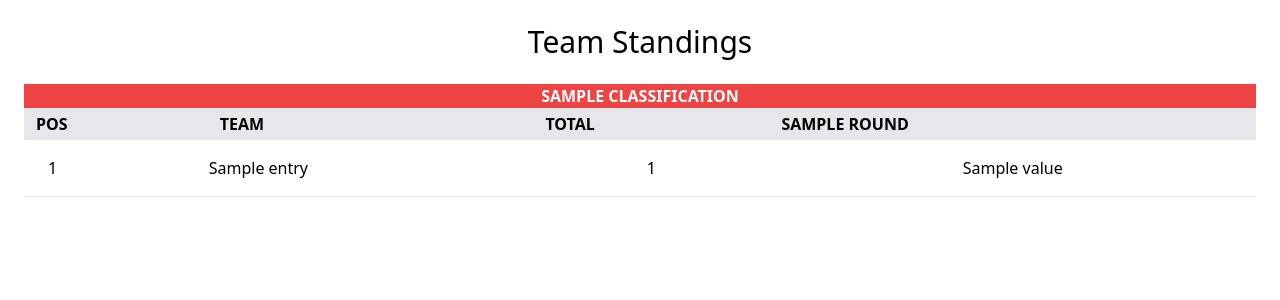
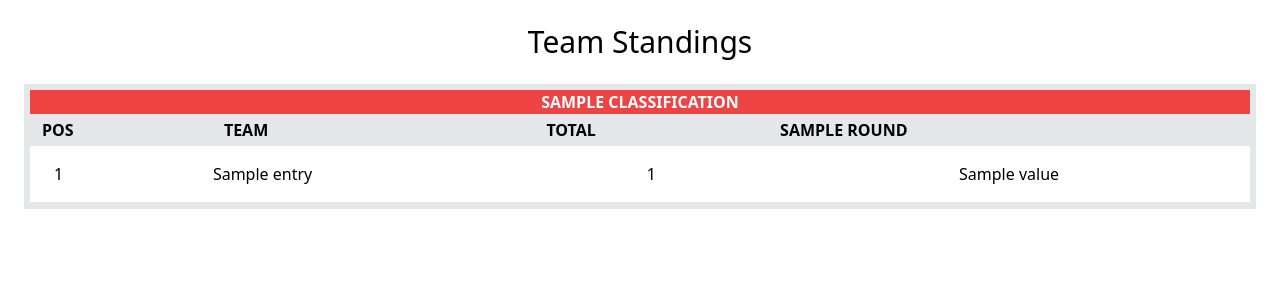
Before and after one commit to woobrendan/points_calculator, a Django app: template points_calculator/standings/templates/standing/team_standing.html in a window 1280 px wide. Shown: the part 89-389 px from the top of the page. Run offline with Django 4.2, Linux system fonts and the light colour scheme; the template is opened without the code that fills it: most values are stand-ins (such as "Sample title", 1, 10 or a date in 2020); some libraries are stand-ins or nearby versions.

Commit message:
add border and mb-10 to div wrapper

```diff
--- a/points_calculator/standings/templates/standing/team_standing.html
+++ b/points_calculator/standings/templates/standing/team_standing.html
@@ -6,7 +6,8 @@
     <h1 class="mb-6 text-3xl text-center">Team Standings</h1>
 
     {% for classification, teams in team_standing.items %}
-            <table class="w-full mb-6 text-m text-left rounded-xl">
+        <div class="bg-gray-200 mb-10 border-2 border-black-600 p-1">
+            <table class="w-full text-m text-left">
 
                 <caption class="w-full h-1/2 text-white uppercase bg-red-500 font-bold">{{ classification }}</caption>
                 <thead class="w-full text-m text-black-700 uppercase bg-gray-200 dark:bg-red-800 dark:text-gray-400">
@@ -35,8 +36,8 @@
                     </tr>
                     {% endfor %}
                 </tbody>
-
             </table>
+        </div>
     {% endfor %}
 
 {% endblock %}
```
